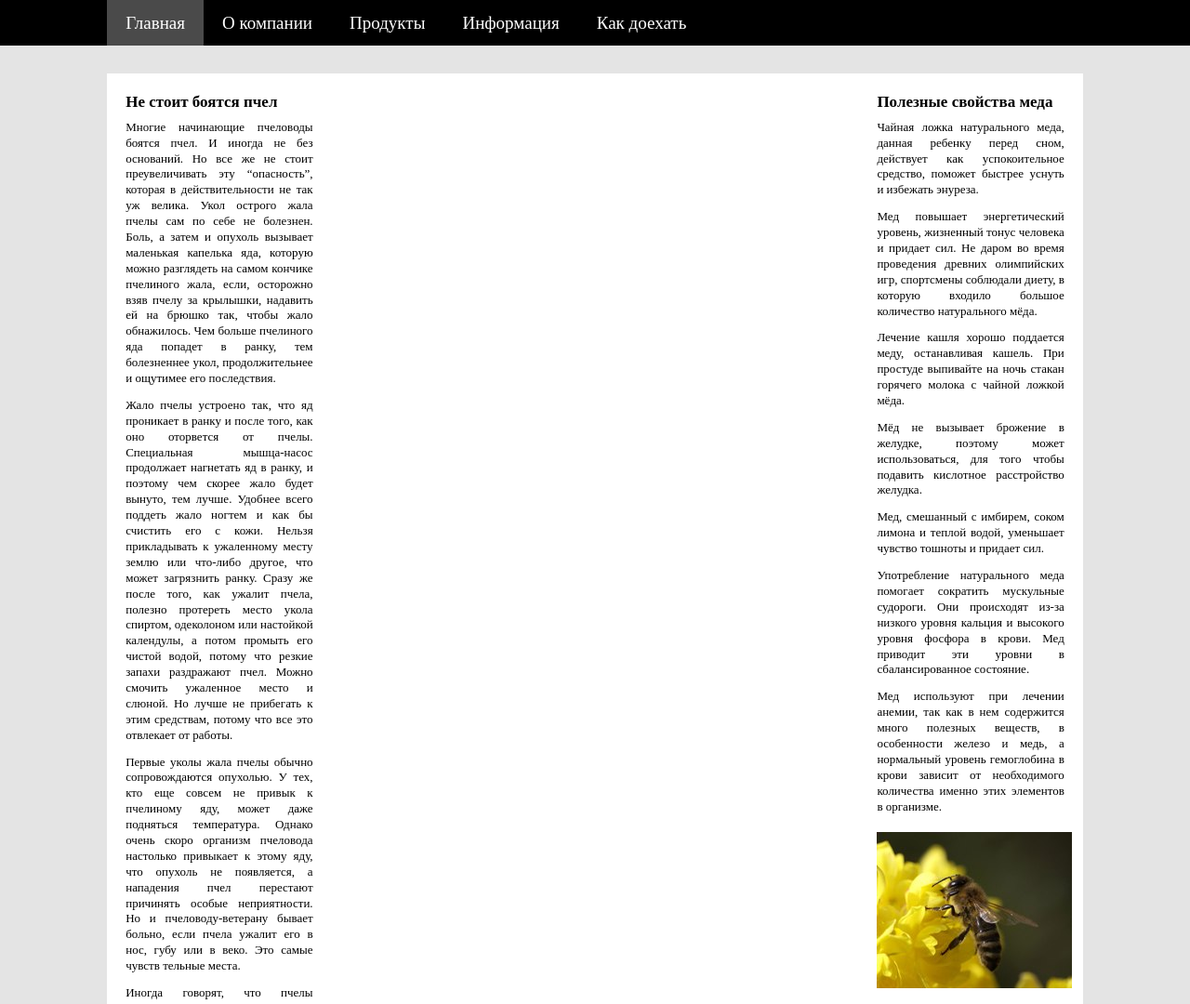
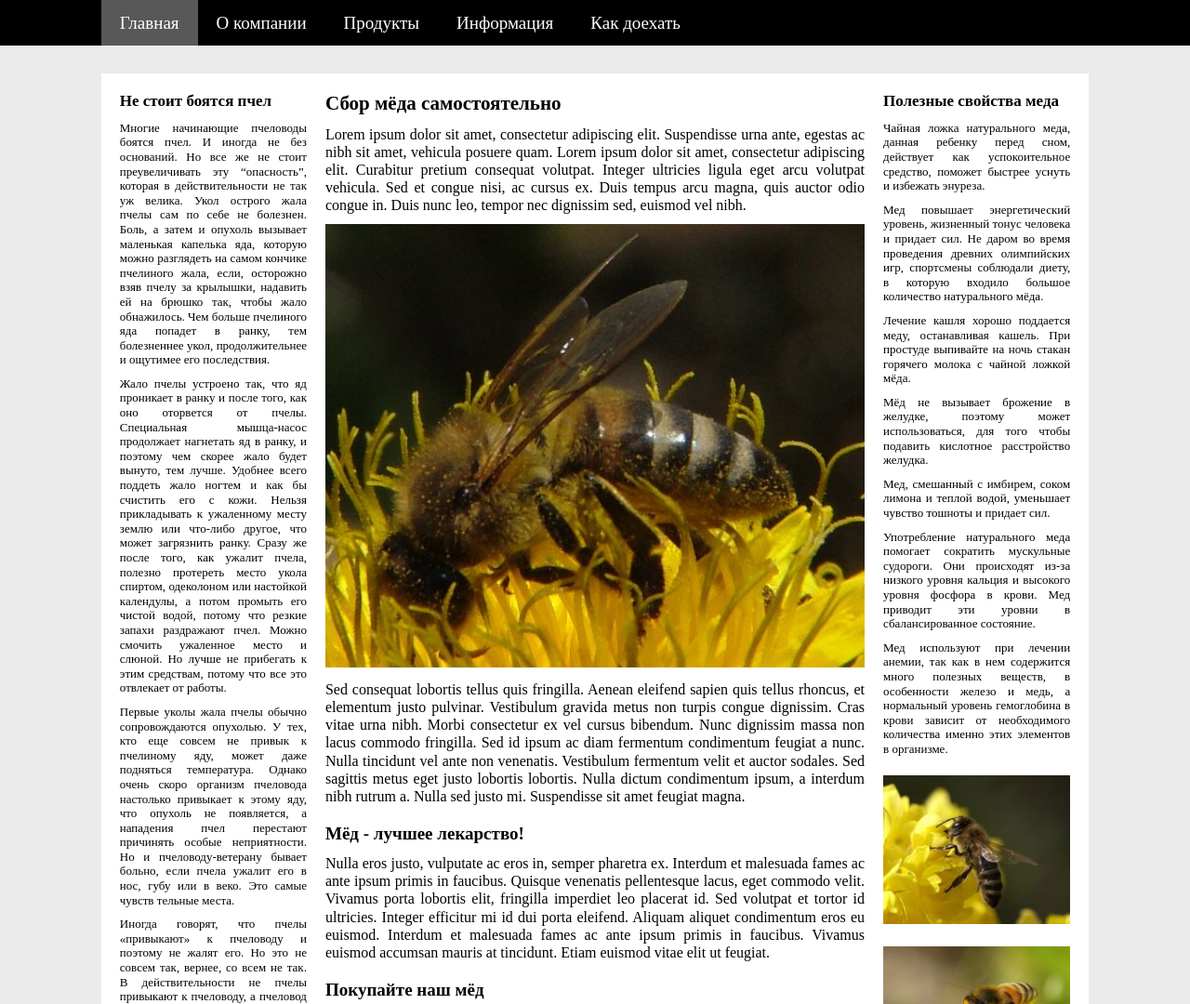
Before and after one commit to MilaLevchenko/honey, a plain HTML site: page index.html in a window 1280 px wide. Shown: the top 1080 px of the page at 93% size. Drawn offline with Linux system fonts and the light colour scheme.

Commit message:
made central_article

```diff
--- a/css/main.css
+++ b/css/main.css
@@ -16,21 +16,20 @@ a{
 }
 body{
   font: 16px/1.2 "Times New Roman", serif;
+  background-color: #EBEBEB;
 }
-h3{
-  font-size: 17px;
-  line-height: 2.2;
+
+h1{
+  font-size: 21px;
 }
-p{
-  margin-bottom: 12px;
-}
+
 /*header*/
 header{
   font-size: 19px;
   background-color: black;
 }
 nav{
-  width: 82%;
+  width: 83%;
   margin: 0 auto;
 }
 nav li {
@@ -44,37 +43,58 @@ nav a{
 }
 nav a:hover,
 nav a.active {
-  background-color: #4a4a4a;
+  background-color: #585858;
 }
 
-/*main*/
-main{
-  background-color: #e4e4e4;
+/*article*/
+article {
+  background-color: #ffffff;
+  width: 83%;
+  margin: 30px auto;
+  font-size: 13px;
+  text-align: justify;
+  padding-top: 20px;
+}
+.sidebar{
+  width: 22.7%;
+  padding: 0 20px;
+}
+.left.sidebar{
+  float: left;
+}
+.right.sidebar{
+  float: right;
+}
+.right img{
   width: 100%;
-  padding: 30px 0;
+  margin: 10px 0;
+}
+.right img:first-child{
 
 }
-article {
-  background-color: #ffffff;
-  width: 82%;
-  margin: 0 auto;
-  font-size: 13px;
-  line-height: 1.3;
-  text-align: justify;
+.sidebar h2{
+  font-size: 17px;
+  margin-bottom: 10px;
 }
-.left_sidebar{
-  width: 23%;
-  float: left;
-  padding: 12px 20px;
+.sidebar p{
+  margin-bottom: 10px;
 }
-.right_sidebar{
-  width: 23%;
-  float: right;
-  padding: 12px 20px;
+/*central_article*/
+.central_article {
+  font-size: 16px;
+  margin: 0 22.7%;
 }
-.right_sidebar img{
+.central_article p{
+  margin: 10px 0;
+}
+.central_article img{
+  width: 100%;
+  margin-top: 10px;
+}
+.central_article img:first-of-type{
+  margin-top: 0;
+}
+.central_article h2{
+  font-size: 19px;
   margin-top: 20px;
 }
-.right_sidebar img:first-child{
-  margin-top: 7px;
-}
--- a/index.html
+++ b/index.html
@@ -6,11 +6,10 @@
   <link rel="stylesheet" href="css/main.css">
 </head>
 <body>
-<section>
 
 <header>
-    <nav class="clearfix">
-      <ul>
+  <nav>
+    <ul class="clearfix">
       <li><a class="active" href="#">Главная</a></li>
       <li><a href="#">О компании</a></li>
       <li><a href="#">Продукты</a></li>
@@ -20,10 +19,9 @@
   </nav>
 </header>
 
-  <main>
-    <article class="clearfix">
-      <div class="left_sidebar">
-        <h3>Не стоит боятся пчел</h3>
+<article class="clearfix" >
+  <div class="left sidebar">
+    <h2>Не стоит боятся пчел</h2>
     <p>Многие начинающие пчеловоды боятся пчел. И иногда не без оснований.
       Но все же не стоит преувеличивать эту “опасность”, которая в действительности
       не так уж велика. Укол острого жала пчелы сам по себе не болезнен. Боль, а затем
@@ -81,8 +79,8 @@
     </p>
   </div>
 
-      <div class="right_sidebar">
-        <h3>Полезные свойства меда</h3>
+  <div class="right sidebar">
+    <h2>Полезные свойства меда</h2>
 
     <p>Чайная ложка натурального меда, данная ребенку перед сном, действует как успокоительное средство, поможет
       быстрее уснуть и избежать энуреза.
@@ -108,7 +106,7 @@
     <p>
     <img src="image/pchela3.jpg" alt="Пчела">
     <img src="image/pchela4.jpg" alt="Пчела">
-        <h3>Вредные свойства меда</h3>
+    <h2>Вредные свойства меда</h2>
 
     <p>При всем наборе полезных свойств, мед обладает и противопоказаниями. В первую очередь это касается людей с
       аллергией на мед и его составляющие. Иногда бывает так, что аллергию вызывает только конкретный сорт меда.
@@ -120,9 +118,49 @@
     </p>
     <img src="image/pchela5.jpg" alt="Пчела">
   </div>
+
+  <div class="central_article">
+    <h1>Сбор мёда самостоятельно</h1>
+    <p>Lorem ipsum dolor sit amet, consectetur adipiscing elit. Suspendisse urna ante, egestas ac nibh sit amet,
+      vehicula posuere quam. Lorem ipsum dolor sit amet, consectetur adipiscing elit. Curabitur pretium consequat
+      volutpat. Integer ultricies ligula eget arcu volutpat vehicula. Sed et congue nisi, ac cursus ex. Duis tempus
+      arcu magna, quis auctor odio congue in. Duis nunc leo, tempor nec dignissim sed, euismod vel nibh.
+    </p>
+    <img src="image/pchela1.jpg" alt="Пчела">
+    <p>Sed consequat lobortis tellus quis fringilla. Aenean eleifend sapien quis tellus rhoncus, et elementum justo
+      pulvinar. Vestibulum gravida metus non turpis congue dignissim. Cras vitae urna nibh. Morbi consectetur ex vel
+      cursus bibendum. Nunc dignissim massa non lacus commodo fringilla. Sed id ipsum ac diam fermentum condimentum
+      feugiat a nunc. Nulla tincidunt vel ante non venenatis. Vestibulum fermentum velit et auctor sodales. Sed
+      sagittis metus eget justo lobortis lobortis. Nulla dictum condimentum ipsum, a interdum nibh rutrum a. Nulla
+      sed justo mi. Suspendisse sit amet feugiat magna.
+    </p>
+    <h2>Мёд - лучшее лекарство!</h2>
+    <p>Nulla eros justo, vulputate ac eros in, semper pharetra ex. Interdum et malesuada fames ac ante ipsum primis
+      in faucibus. Quisque venenatis pellentesque lacus, eget commodo velit. Vivamus porta lobortis elit, fringilla
+      imperdiet leo placerat id. Sed volutpat et tortor id ultricies. Integer efficitur mi id dui porta eleifend.
+      Aliquam aliquet condimentum eros eu euismod. Interdum et malesuada fames ac ante ipsum primis in faucibus.
+      Vivamus euismod accumsan mauris at tincidunt. Etiam euismod vitae elit ut feugiat.
+    </p>
+    <h2>Покупайте наш мёд</h2>
+    <img src="image/pchela2.jpg" alt="Пчела">
+    <p>Pellentesque pellentesque sem ac justo tristique pellentesque. Vestibulum semper pulvinar rutrum. Maecenas
+      odio urna, porta sed lectus eget, fringilla posuere odio. Maecenas pulvinar sed massa vitae tincidunt.
+      Praesent ullamcorper est ac lorem aliquet, sed tempus lacus iaculis. Pellentesque a odio pharetra, sagittis
+      enim sit amet, euismod leo. Nullam egestas, nisi eget blandit dignissim, augue dui accumsan est, at tincidunt
+      ipsum metus quis justo. Aenean sed mauris ornare, faucibus tortor in, iaculis magna. Duis eros lectus, auctor
+      eu mi sit amet, ornare scelerisque elit.
+    </p>
+    <p>Integer a sollicitudin quam. Sed laoreet finibus velit ut rhoncus. Nunc euismod neque at ligula venenatis
+      vestibulum. Nulla facilisi. Nunc aliquet, erat sed ullamcorper malesuada, sapien magna tempor augue, at
+      malesuada felis enim at quam. Curabitur ornare tincidunt nisi id cursus. Nunc finibus non massa in vestibulum.
+      Etiam euismod metus ut euismod sagittis. Donec tincidunt neque a dolor posuere egestas. Proin sed dolor dui.
+      In urna tellus, pretium in eleifend eget, pellentesque et enim. Etiam pulvinar velit nec libero iaculis, vitae
+      consectetur elit pellentesque.
+    </p>
+
+
+  </div>
 </article>
-  </main>
 <footer></footer>
-</section>
 </body>
 </html>
```
Lines whose indentation alone changed are shown as unchanged.
